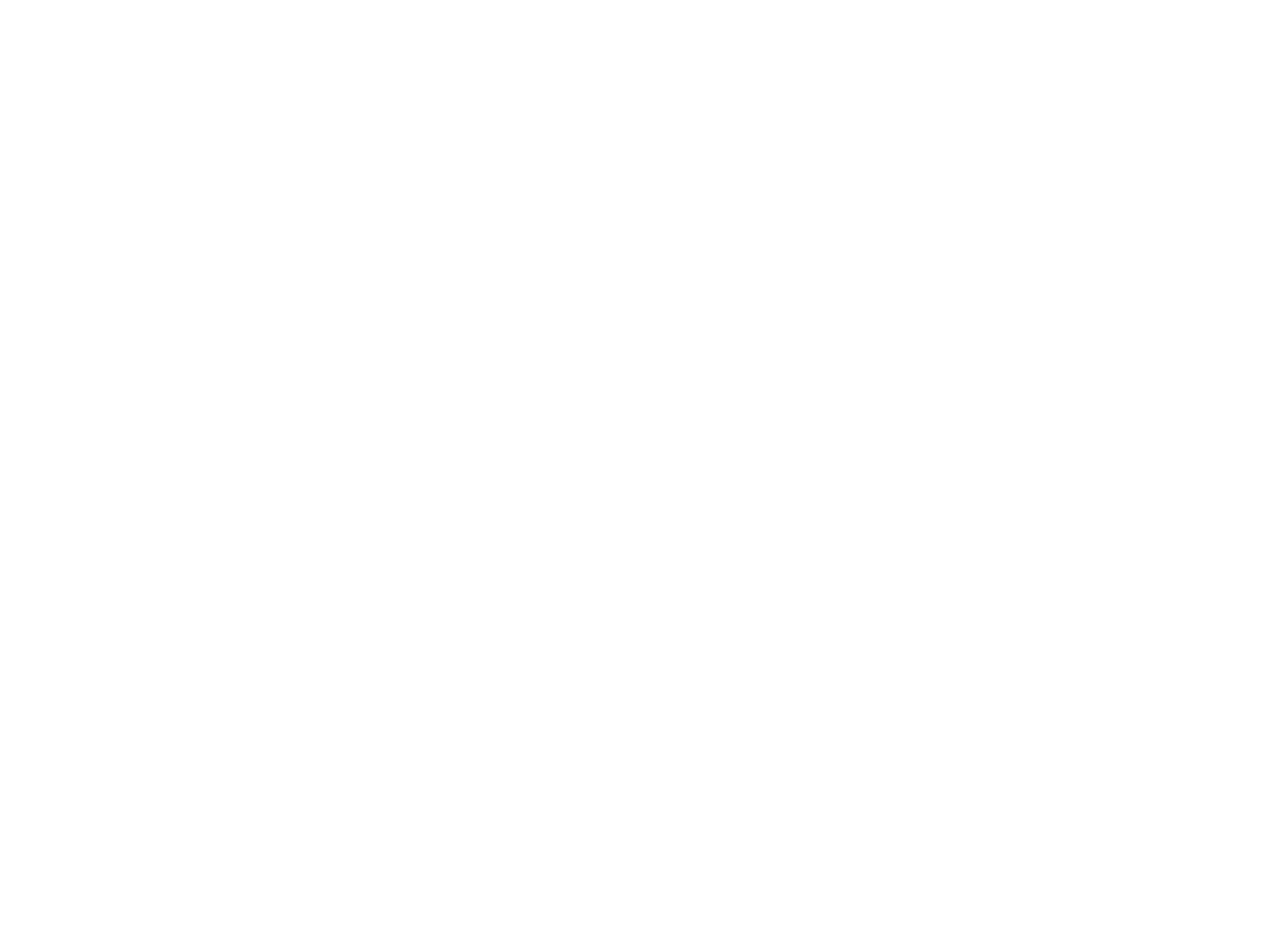
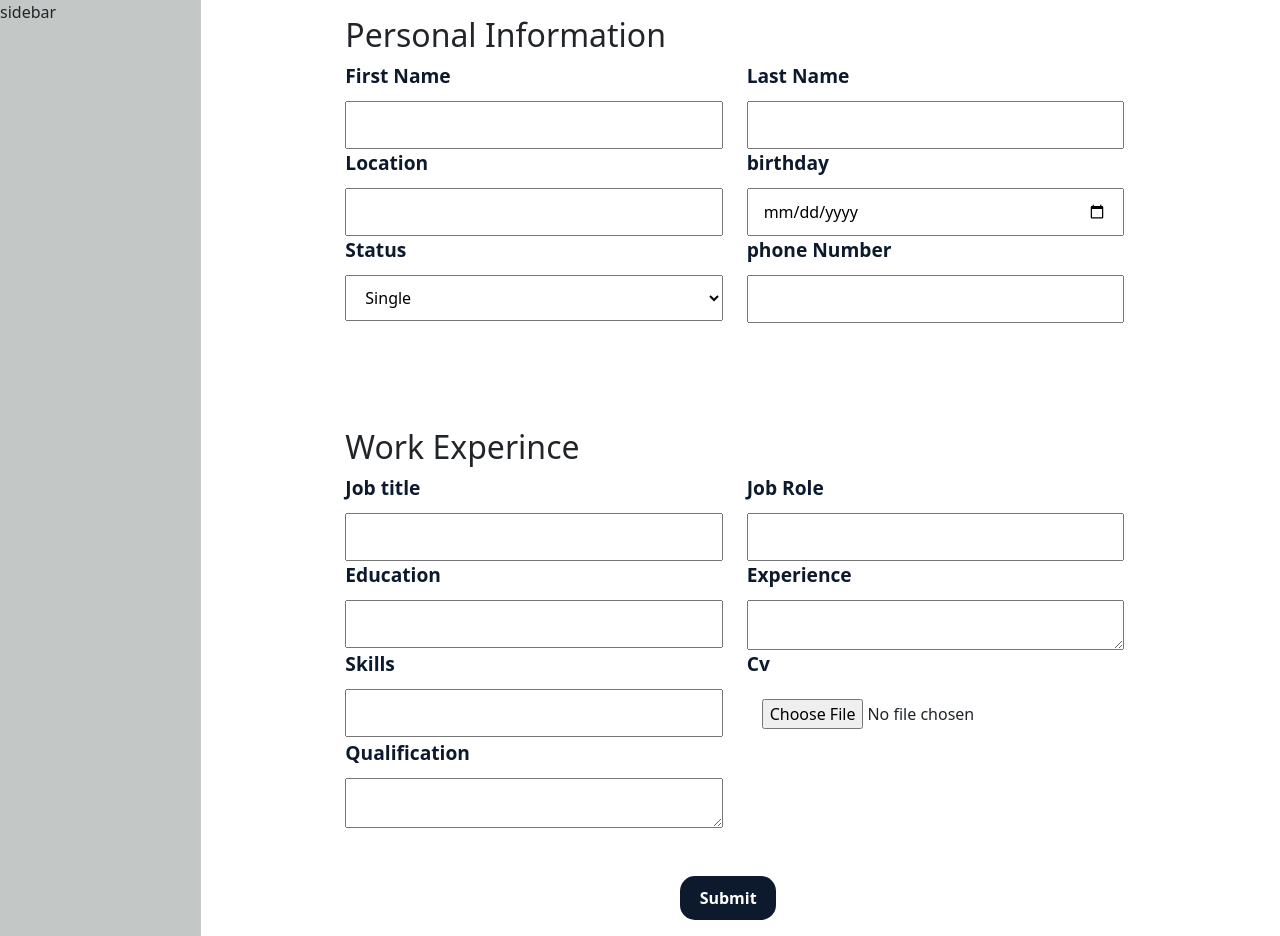
Before and after one commit to AlaAlmuhsen/JobHinting, a React (Create React App) app: page /Profile in a window 1280 px wide. Before the commit this address had no page. Before the commit the page ends 800 px from the top, so only its background shows below. Built offline with nearby package versions, Linux system fonts and the light colour scheme.

Commit message:
pull post job

```diff
--- a/data/db.json
+++ b/data/db.json
@@ -88,7 +88,7 @@
   ],
   "jobs": [
     {
-      "title": "UI/Ux",
+      "title": "UI-Ux",
       "desc": "lorem lorem lorem lorem lorem",
       "companyId": 1,
       "dateOfPost": "2023/8/15",
@@ -805,6 +805,18 @@
       "Qualification": "Becholer degree",
       "Cv": "url",
       "id": "3"
+    },
+    {
+      "firstname": "Majd",
+      "lastname": "Jadallha",
+      "email": "",
+      "birthday": "20/12",
+      "status": "pending",
+      "phonenumber": "0774567890",
+      "Experience": "no",
+      "Location": "amman",
+      "Qualification": "good",
+      "id": "O1JGPEi"
     }
   ]
 }
--- a/src/App.css
+++ b/src/App.css
@@ -467,3 +467,19 @@ background-color: var(--main-color); padding: 10px 15px; color: #fff; width: 6re
 padding: 1rem ;
 }
 }
+.profile{
+width: 100vw  ;
+}
+.profile #sidebar{
+background-color: #C3C7C6;
+}
+.inputField{
+display: flex;
+flex-direction: column;
+}
+#status{
+padding: 10px 15px;
+}
+#formProfile{
+padding: 1rem 9rem;
+}
--- a/src/App.js
+++ b/src/App.js
@@ -10,6 +10,8 @@ import Login from './pages/Login';
 import JobDetails from './pages/JobDetails';
 import PostJob from './pages/PostJob';
 import Applied from './pages/Applied';
+import SignIn from './pages/SignIn';
+import Profile from './pages/Profile';
 
 function App() {
   window.sessionStorage.setItem("userActive",false)
@@ -20,6 +22,8 @@ function App() {
       <Route path='/Applied/:jobid/:companyid/:jobLevel/:typeOfEmployment/:title/:name' element={<Applied/>}/>
       <Route path='/findjob/:category' element={<Findjob />}/>
       <Route path='/jobdetails/:id' element={<JobDetails />}/>
+      <Route path='/SignUp' element={<SignIn />}/>
+      <Route path='//Profile' element={<Profile />}/>
       <Route path='/browsecompanies' element={<Browsecompanies />}/>
       <Route path='/dashboard' element={<DashBoard />}/>
       <Route path='/dashboard/postjob' element={<PostJob />}/>
--- a/src/components/Header.js
+++ b/src/components/Header.js
@@ -89,7 +89,7 @@ const Header = ({ active }) => {
                   <Link to="/Login" className="btn" type="submit">
                     Login
                   </Link>
-                  <Link className="btn" type="submit">
+                  <Link to='/SignUp' className="btn" type="submit">
                     Sign Up
                   </Link>
                 </form>
--- /dev/null
+++ b/src/pages/Profile.js
@@ -0,0 +1,206 @@
+import React, { useState  } from 'react';
+// import { useParams } from 'react-router-dom';
+function Profile() {
+const [firstname, setFirstname] = useState('');
+const [lastname, setLastname] = useState('');
+const [jobTitle, setjobTitle] = useState('');
+const [birthday, setBirthday] = useState('');
+const [Status, setStatus] = useState('');
+const [Experience, setExperience] = useState('');
+const [phonenumber, setPhoneNumber] = useState('');
+const [Location, setLocation] = useState('');
+const [Qualification, setQualification] = useState('');
+const [Education, setEducation] = useState('');
+const [Skills, setSkills] = useState('');
+const [jobRole, setjobRole] = useState('');
+const [avatar, setAvatar] = useState('');
+const [Cv, setCv] = useState('');
+//   const { jobid, companyid, jobLevel, typeOfEmployment, title, name } = useParams();
+let userData = localStorage.getItem('userData');
+if (userData) {
+  userData = JSON.parse(userData);
+}
+    const handleSubmit = (e) => {
+        e.preventDefault();
+        const profileForm = {
+          name: firstname+lastname,
+          password:userData[0].password,
+          email:userData[0].email,
+          jobTitle,
+          type: "user",
+          avatar:"url",
+          birthday,
+          phonenumber,
+          jobRole,
+          Experience,
+          Location,
+          Qualification,
+          Education,
+          Skills,
+          Cv,
+        };
+        localStorage.setItem('profileForm',JSON.stringify(profileForm));
+        fetch('http://localhost:5000/users/', {
+          method: 'POST',
+          headers: { 'Content-Type': 'application/json'  },
+          body: JSON.stringify(profileForm),
+        })
+          .then(() => {
+          })
+          .catch((error) => {
+            console.error('Error:', error);
+          });
+      };
+  return (
+    <div id='profile'>
+      <div className='row profile'>
+        <div className='col-2' id='sidebar'>
+            sidebar
+        </div>
+        <div className='col-10' id="formProfile">
+            <form onSubmit={handleSubmit}>
+                <h2>Personal Information</h2>
+                <div className='row'>
+                <div className="col-md-6 inputField">
+                    <label>First Name</label>
+                    <input
+                    type="text"
+                    required
+                    value={firstname}
+                    onChange={(e)=>{setFirstname(e.target.value)}}
+                    />
+                </div>
+                <div className="col-md-6 inputField">
+                    <label>Last Name</label>
+                    <input
+                    type="text"
+                    required
+                    value={lastname}
+                    onChange={(e)=>{setLastname(e.target.value)}}
+                    />
+                </div>
+                <div className="col-md-6 inputField">
+                    <label>Location</label>
+                    <input
+                    type="text"
+                    required
+                    value={Location}
+                    onChange={(e)=>{setLocation(e.target.value)}}
+                    />
+                </div>
+                <div className="col-md-6 inputField">
+                    <label>birthday</label>
+                    <input
+                    type="date"
+                    required
+                    value={birthday}
+                    onChange={(e)=>{setBirthday(e.target.value)}}
+                    />
+                </div>
+                <div className="col-md-6 inputField">
+                    <label>Status</label>
+                    <select
+                    id='status'
+                    required
+                    value={Status}
+                    onChange={(e)=>{setStatus(e.target.value)}}>
+                        <option>Single</option>
+                        <option>maried</option>
+                        </select>
+                </div>
+                <div className="col-md-6 inputField">
+                    <label>phone Number</label>
+                    <input
+                    type="text"
+                    required
+                    value={phonenumber}
+                    onChange={(e)=>{setPhoneNumber(e.target.value)}}
+                    />
+                </div>
+                <br></br>
+                <br></br>
+                <br></br>
+                <br></br>
+                <br></br>
+                <br></br>
+                <br></br>
+                <br></br>
+
+                <h2>Work Experince</h2>
+                <div className="col-md-6 inputField">
+                    <label>Job title</label>
+                    <input
+                    type="text"
+                    required
+                    value={jobTitle}
+                    onChange={(e)=>{setjobTitle(e.target.value)}}
+                    />
+                </div>
+                <div className="col-md-6 inputField">
+                    <label>Job Role</label>
+                    <input
+                    type="text"
+                    required
+                    value={jobRole}
+                    onChange={(e)=>{setjobRole(e.target.value)}}
+
+                    />
+                </div>
+                <div className="col-md-6 inputField">
+                    <label>Education</label>
+                    <input
+                    type="text"
+                    required
+                    value={Education}
+                    onChange={(e)=>{setEducation(e.target.value)}}
+                    />
+                </div>
+                <div className="col-md-6 inputField">
+                    <label>Experience</label>
+                    <textarea
+                    type="text"
+                    required
+                    value={Experience}
+                    onChange={(e)=>{setExperience(e.target.value)}}
+                    />
+                </div>
+                <div className="col-md-6 inputField">
+                    <label>Skills</label>
+                    <input
+                    type="text"
+                    required
+                    value={Skills}
+                    onChange={(e)=>{setSkills(e.target.value)}}
+                    />
+                </div>
+                <div className="col-md-6 inputField">
+                    <label>Cv</label>
+                    <input
+                    type="file"
+                    required
+                    value={Cv}
+                    onChange={(e)=>{setCv(e.target.value)}}
+                    />
+                </div>
+                <div className="col-md-6 inputField">
+                    <label>Qualification</label>
+                    <textarea
+                    type="text"
+                    required
+                    value={Qualification}
+                    onChange={(e)=>{setQualification(e.target.value)}}
+                    />
+                </div>
+                </div>
+                <br></br>
+                <br></br>
+                <button type="submit" id='submit'>Submit</button>
+
+            </form>
+        </div>
+      </div>
+    </div>
+  )
+}
+
+export default Profile
--- /dev/null
+++ b/src/pages/SignIn.js
@@ -0,0 +1,11 @@
+import React from 'react'
+import {Link} from 'react-router-dom'
+function SignIn() {
+  return (
+    <div>
+      <Link to='/Profile'>SignIn</Link>
+    </div>
+  )
+}
+
+export default SignIn
```
